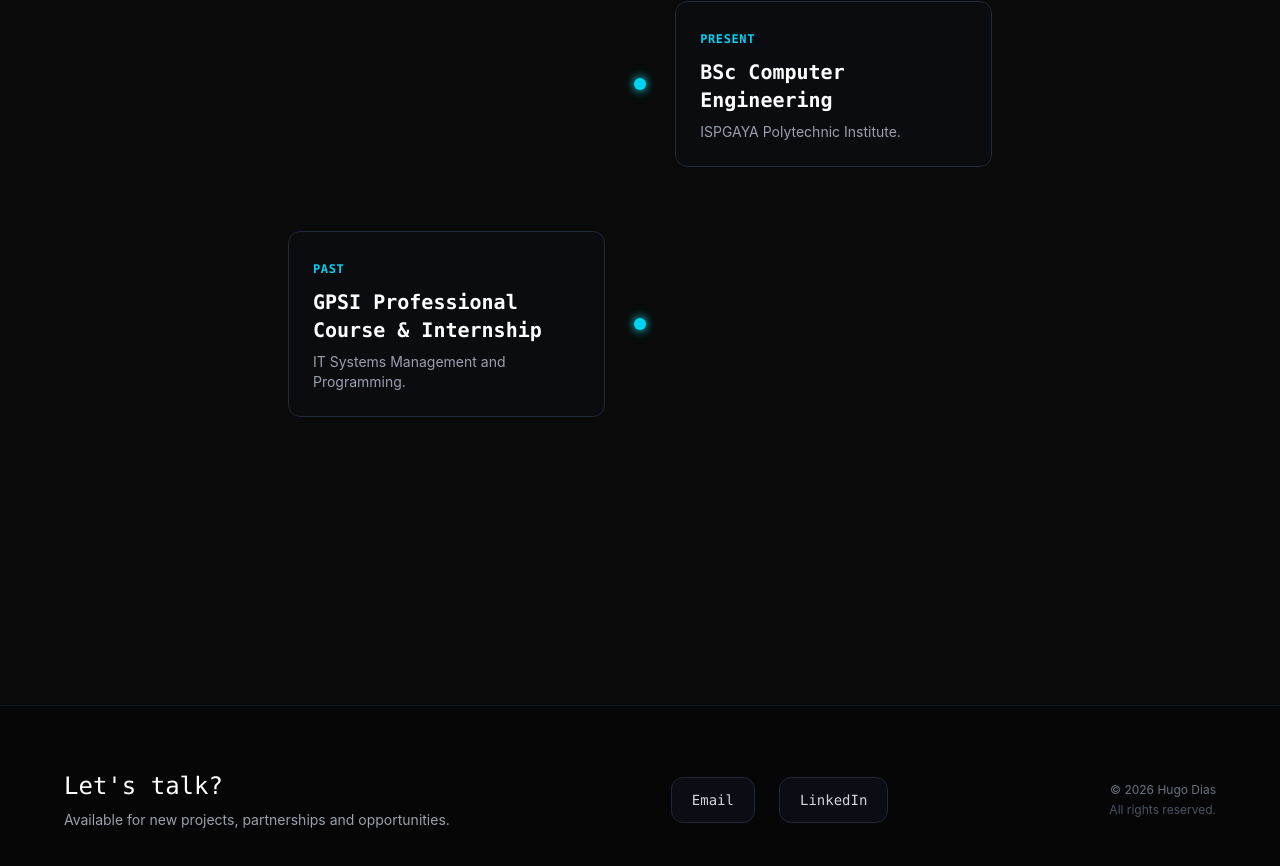
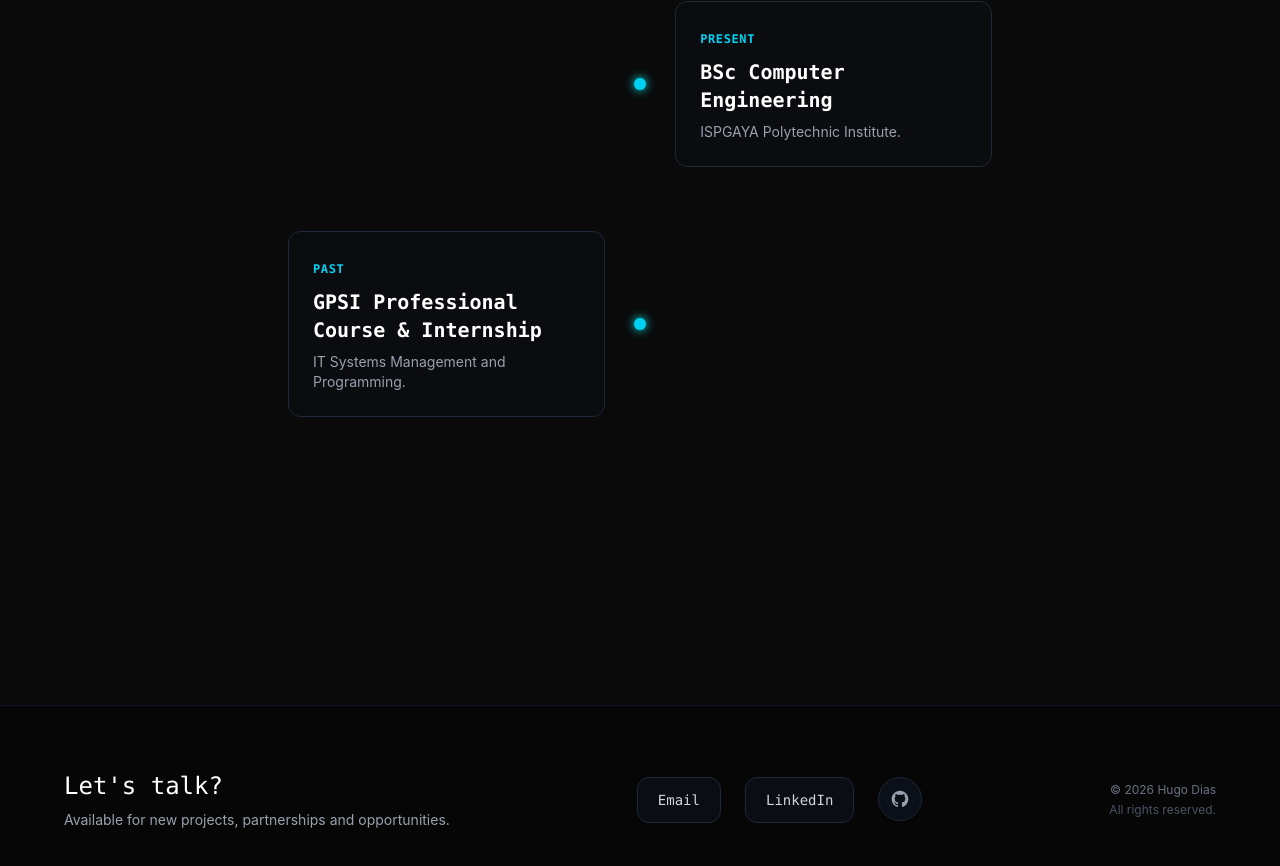
Before and after one commit to FontouraC18H22O2/PortfolioWeb, a React (Vite) app: page / in a window 1280 px wide. Shown: the part 3319-4185 px from the top of the page. Built offline with nearby package versions, Linux system fonts and the light colour scheme.

Commit message:
feat: adicionado botao com link do github no footer do portfolio

```diff
--- a/src/components/Footer.jsx
+++ b/src/components/Footer.jsx
@@ -32,6 +32,19 @@
           >
             LinkedIn
           </motion.a>
+          <motion.a
+            href="https://github.com/FontouraC18H22O2"
+            target="_blank"
+            rel="noopener noreferrer"
+            whileHover={{ y: -4, scale: 1.05 }}
+            whileTap={{ scale: 0.95 }}
+            className="w-11 h-11 flex items-center justify-center rounded-full bg-gray-900/50 border border-gray-800 text-gray-400 hover:text-white hover:border-cyan-500/50 hover:shadow-[0_0_15px_rgba(6,182,212,0.15)] transition-colors duration-300 backdrop-blur-xs"
+            title="GitHub"
+          >
+            <svg viewBox="0 0 24 24" fill="currentColor" className="w-5 h-5">
+              <path d="M12 2C6.477 2 2 6.477 2 12c0 4.42 2.865 8.166 6.839 9.489.5.092.682-.217.682-.482 0-.237-.008-.866-.013-1.7-2.782.603-3.369-1.34-3.369-1.34-.454-1.156-1.11-1.462-1.11-1.462-.908-.62.069-.608.069-.608 1.003.07 1.531 1.03 1.531 1.03.892 1.529 2.341 1.087 2.91.831.092-.646.35-1.086.636-1.336-2.22-.253-4.555-1.11-4.555-4.943 0-1.091.39-1.984 1.029-2.683-.103-.253-.446-1.27.098-2.647 0 0 .84-.269 2.75 1.025A9.564 9.564 0 0112 6.844c.85.004 1.705.115 2.504.337 1.909-1.294 2.747-1.025 2.747-1.025.546 1.377.203 2.394.1 2.647.64.699 1.028 1.592 1.028 2.683 0 3.842-2.339 4.687-4.566 4.935.359.309.678.919.678 1.852 0 1.336-.012 2.415-.012 2.743 0 .267.18.579.688.481C19.137 20.162 22 16.418 22 12c0-5.523-4.477-10-10-10z" />
+            </svg>
+          </motion.a>
         </div>
 
         <div className="text-center md:text-right text-xs text-gray-500 font-sans">
--- a/src/i18n.js
+++ b/src/i18n.js
@@ -22,7 +22,7 @@
       projects_subtitle: "Alguns dos sistemas e aplicações que desenvolvi recentemente.",
       view_github: "Ver no GitHub",
       portfolio_title: "Portfólio Pessoal",
-      portfolio_desc: "O meu portfólio pessoal interativo. Desenvolvido com React e Tailwind v4, inclui um motor de partículas reativo ao rato, efeito 3D parallax e suporte multi-idioma (i18n).",
+      portfolio_desc: "O meu portfólio pessoal interativo. Desenvolvido com React e Tailwind v4, incluisuporte multi-idioma (i18n).",
       wip: "Em Desenvolvimento",
 
 
@@ -88,13 +88,13 @@
 };
 
 i18n
-  .use(LanguageDetector) // Deteta automaticamente o idioma do browser/sistema
-  .use(initReactI18next) // Passa o i18n para o ecossistema do React
+  .use(LanguageDetector)
+  .use(initReactI18next)
   .init({
     resources,
-    fallbackLng: 'en', // Se o sistema estiver num idioma sem tradução, usa o Inglês
+    fallbackLng: 'en',
     interpolation: {
-      escapeValue: false // O React já protege contra ataques XSS por defeito
+      escapeValue: false
     }
   });
 
```
